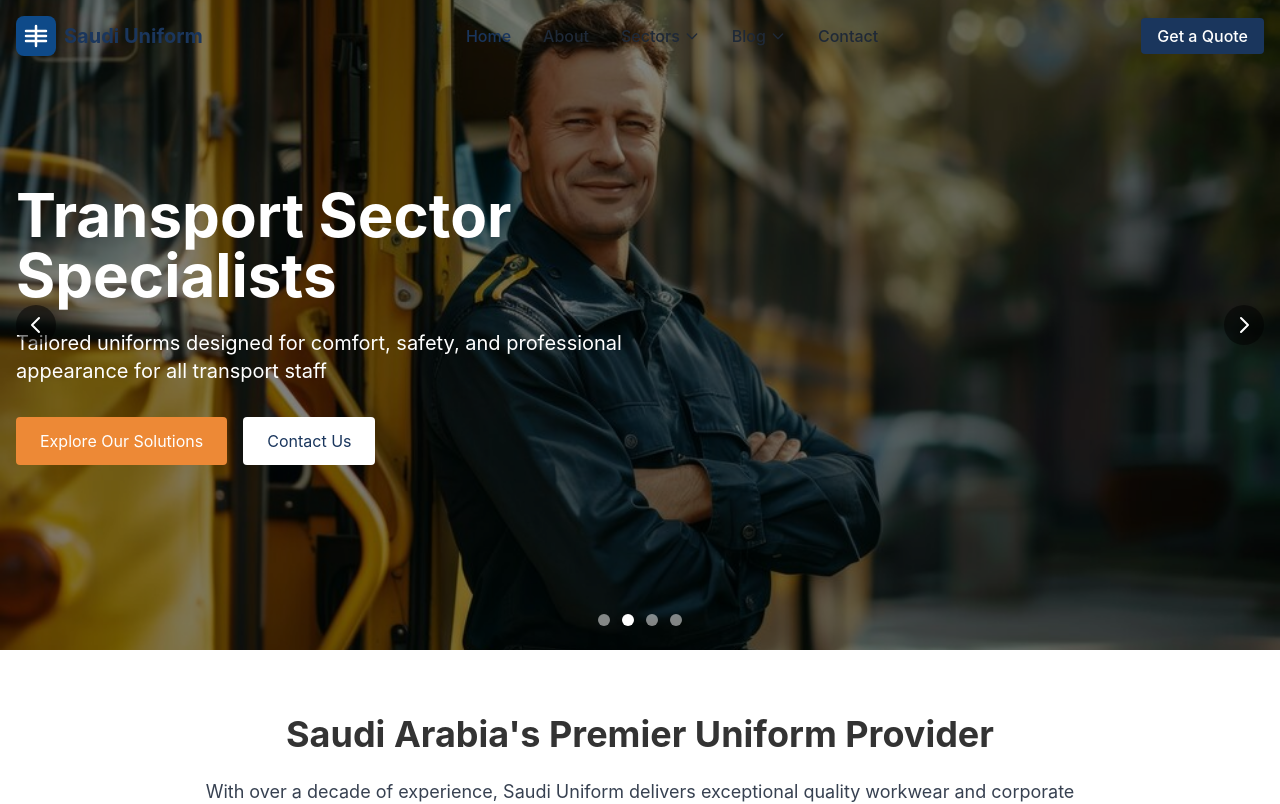
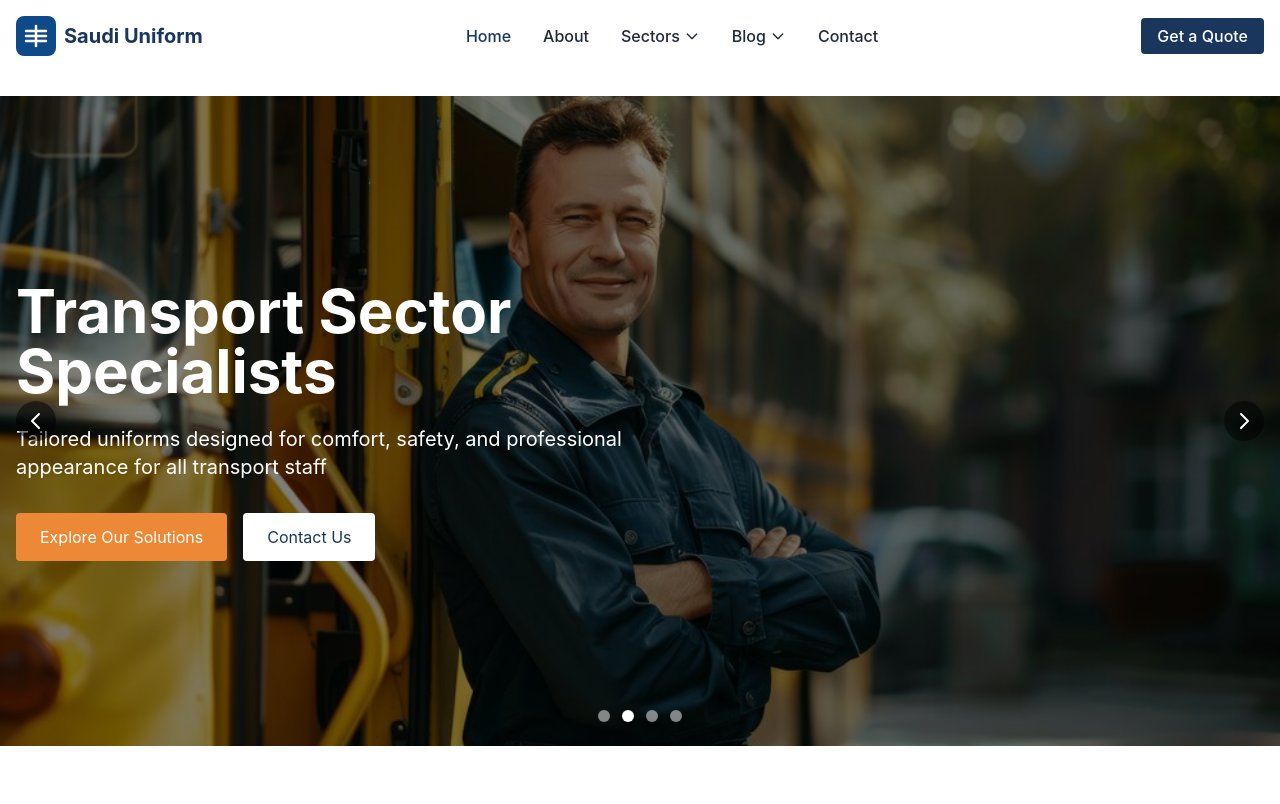
Before and after one commit to uneomcompany/uniform2, a Next.js app: page / in a window 1280 px wide. Shown: the top 804 px of the page. Built offline with nearby package versions, Linux system fonts and the light colour scheme.

Commit message:
Remove gap between navbar and header on homepage

```diff
--- a/app/components/Header.tsx
+++ b/app/components/Header.tsx
@@ -11,7 +11,6 @@ export default function Header() {
   const [isMobileMenuOpen, setIsMobileMenuOpen] = useState(false)
   const [isSectorsDropdownOpen, setIsSectorsDropdownOpen] = useState(false)
   const pathname = usePathname()
-  const isHomePage = pathname === '/'
 
   // Handle scroll effect
   useEffect(() => {
@@ -90,7 +89,7 @@ export default function Header() {
   return (
     <header
       className={`fixed top-0 left-0 right-0 z-50 transition-all duration-300 ${
-        isScrolled || !isHomePage ? 'bg-white shadow-md py-3' : 'bg-transparent py-4'
+        isScrolled ? 'bg-white shadow-md py-3' : 'bg-white py-4'
       }`}
     >
       <div className="container mx-auto px-4">
--- a/app/components/HomeSlider.tsx
+++ b/app/components/HomeSlider.tsx
@@ -57,7 +57,7 @@ export default function HomeSlider({ slides }: HomeSliderProps) {
   };
 
   return (
-    <section className="relative h-[650px] mb-16 -mx-4 -mt-8 overflow-hidden">
+    <section className="relative h-[650px] -mx-4 overflow-hidden mt-16">
       {/* Slides */}
       {slides.map((slide, index) => (
         <div
--- a/app/globals.css
+++ b/app/globals.css
@@ -45,16 +45,6 @@
     @apply bg-white rounded-lg shadow-md overflow-hidden;
   }
 
-  /* Container for pages other than homepage */
-  .inner-page-container {
-    @apply container mx-auto px-4 py-8;
-  }
-
-  /* Special handling for the homepage */
-  .home-page .inner-page-container {
-    @apply pt-0;
-  }
-
   /* RTL specific components */
   .rtl .space-x-4 > :not([hidden]) ~ :not([hidden]) {
     --tw-space-x-reverse: 1;
--- a/app/layout.tsx
+++ b/app/layout.tsx
@@ -34,7 +34,7 @@ export default function RootLayout({
       <body>
         <Header />
         <div>
-          <main className="inner-page-container">
+          <main className="container mx-auto px-4 py-8">
             {children}
           </main>
         </div>
--- a/app/page.tsx
+++ b/app/page.tsx
@@ -74,12 +74,12 @@ export default function Home() {
   ];
 
   return (
-    <div className="home-page pt-0">
+    <div>
       {/* Hero Slider Section */}
       <HomeSlider slides={slides} />
 
       {/* Intro Section */}
-      <section className="mb-16">
+      <section className="mt-16 mb-16">
         <div className="container mx-auto px-4">
           <div className="max-w-4xl mx-auto text-center">
             <h2 className="text-3xl md:text-4xl font-bold mb-6">Saudi Arabia's Premier Uniform Provider</h2>
```
Also changed, not shown: 1 other file (tests, documents, lock files or other folders).
